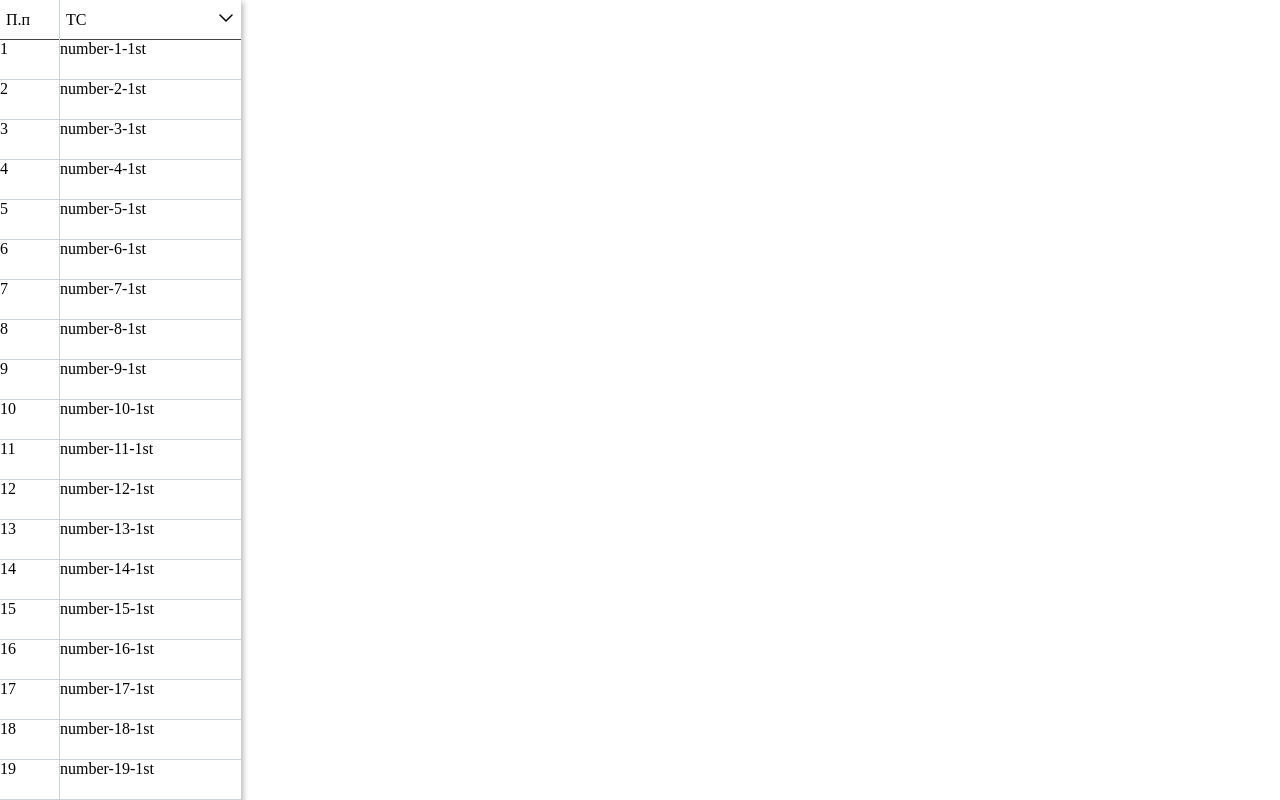
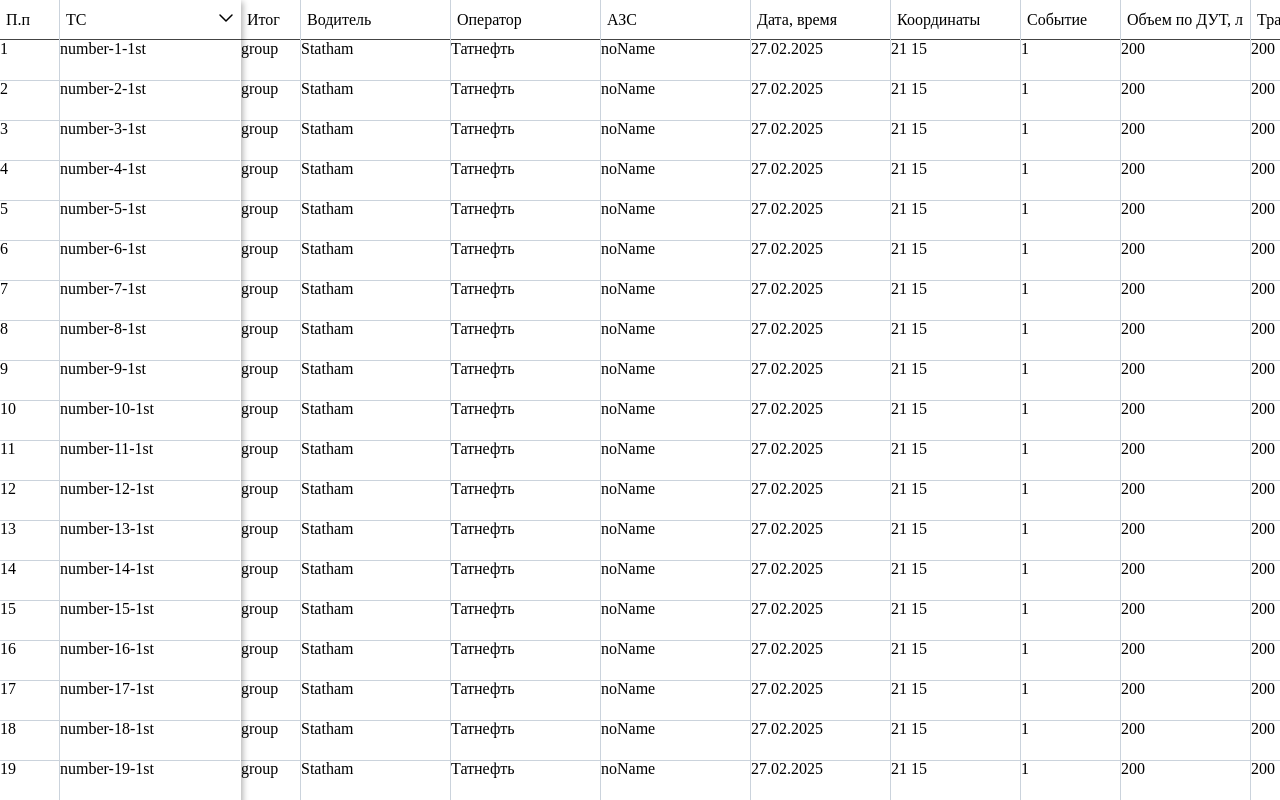
Before and after one commit to steel-mountain/table, a React (Vite) app: page / in a window 1280 px wide. Built offline with nearby package versions, Linux system fonts and the light colour scheme.

Commit message:
fix border

```diff
--- a/src/App.tsx
+++ b/src/App.tsx
@@ -46,7 +46,6 @@ function App() {
     () => ({
       wrapperStyle: {},
       isHeaderSticky: true,
-      isBorder: true,
       enableColumnVirtualizer: false,
       maxWidth: true,
       headerStyle: {
--- a/src/components/Table/Table.tsx
+++ b/src/components/Table/Table.tsx
@@ -16,7 +16,8 @@ interface CustomTableProps {
   tableProps?: {
     wrapperStyle?: React.CSSProperties;
     isHeaderSticky?: boolean;
-    isBorder?: boolean;
+    isBorderRight?: boolean;
+    isBorderBottom?: boolean;
     enableColumnVirtualizer?: boolean;
     maxWidth?: boolean;
     headerStyle?: React.CSSProperties;
@@ -31,8 +32,16 @@ const zIndexWrapper = 2;
 const boxShadowPinnedTable = "4px 0 6px -2px rgba(0, 0, 0, 0.3)";
 
 export const CustomTable: FC<CustomTableProps> = memo(({ columns, data, tableProps }) => {
-  const { wrapperStyle, isHeaderSticky, headerStyle, bodyStyle, isBorder, enableColumnVirtualizer, maxWidth } =
-    tableProps ?? {};
+  const {
+    wrapperStyle,
+    isHeaderSticky,
+    headerStyle,
+    bodyStyle,
+    isBorderRight = true,
+    isBorderBottom = true,
+    enableColumnVirtualizer,
+    maxWidth,
+  } = tableProps ?? {};
 
   const [dataTable, setDataTable] = useState<any[]>([]);
   const [expandedIndexes, setExpandedIndexes] = useState<Array<number | string>>([]);
@@ -161,7 +170,7 @@ export const CustomTable: FC<CustomTableProps> = memo(({ columns, data, tablePro
                     <div
                       key={column.field}
                       className={clsx(styles.headerInner, {
-                        [styles.withBorderHeader]: isBorder,
+                        [styles.withBorderHeader]: isBorderRight,
                       })}
                       style={column.cellStyle}
                     >
@@ -194,13 +203,12 @@ export const CustomTable: FC<CustomTableProps> = memo(({ columns, data, tablePro
                       width: "100%",
                       height: `${virtualRow.size}px`,
                       transform: `translateY(${virtualRow.start}px)`,
-                      borderBottom: "1px solid #cbd3dc",
                       display: "flex",
                     }}
                   >
                     {memoizedColums.map((column: ColumnType) => {
                       if (!column?.pinned) return null;
-                      const isBorderVisible = isBorder && lastPinned?.field !== column.field;
+                      const isBorder = isBorderRight && lastPinned?.field !== column.field;
 
                       return (
                         <FirstLevelItem
@@ -212,7 +220,8 @@ export const CustomTable: FC<CustomTableProps> = memo(({ columns, data, tablePro
                           onSetExpandIndexes={onSetExpandIndexes}
                           heightAbove={generateNestedItemsTopItemsCount(virtualRow.index)}
                           expanded={expandedIndexes?.includes(rowData.id)}
-                          isBorder={isBorderVisible ?? false}
+                          isBorderRight={isBorder ?? true}
+                          isBorderBottom={isBorderBottom}
                           expandedIndexes={expandedIndexes}
                         />
                       );
@@ -224,7 +233,7 @@ export const CustomTable: FC<CustomTableProps> = memo(({ columns, data, tablePro
           </div>
         </div>
       </>
-      {/* <div style={{ width: "100%" }}>
+      <div style={{ width: "100%" }}>
         {enableColumnVirtualizer ? (
           <div
             ref={childSecondTableRef}
@@ -242,7 +251,7 @@ export const CustomTable: FC<CustomTableProps> = memo(({ columns, data, tablePro
                     <div
                       key={column.field}
                       className={clsx(styles.headerInnerVirtualize, {
-                        [styles.withBorderCell]: isBorder,
+                        [styles.borderRight]: isBorderRight,
                       })}
                       style={{
                         width: `${item.size}px`,
@@ -276,7 +285,6 @@ export const CustomTable: FC<CustomTableProps> = memo(({ columns, data, tablePro
                       position: "absolute",
                       transform: `translateY(${row.start}px)`,
                       width: childSecondTableRef.current?.clientWidth || 0,
-                      borderBottom: "1px solid #cbd3dc",
                       ...bodyStyle,
                     }}
                   >
@@ -290,7 +298,7 @@ export const CustomTable: FC<CustomTableProps> = memo(({ columns, data, tablePro
                         <div
                           key={column.field}
                           className={clsx(styles.bodyInnerVirtualize, {
-                            [styles.withBorderCell]: isBorder,
+                            [styles.borderRight]: isBorderRight,
                           })}
                           style={{
                             ...column.cellStyle,
@@ -330,7 +338,7 @@ export const CustomTable: FC<CustomTableProps> = memo(({ columns, data, tablePro
                     <div
                       key={column.field}
                       className={clsx(styles.headerInner, {
-                        [styles.withBorderCell]: isBorder,
+                        [styles.borderRight]: isBorderRight,
                       })}
                       style={{
                         ...(maxWidth ? { flex: 1 } : {}),
@@ -363,7 +371,6 @@ export const CustomTable: FC<CustomTableProps> = memo(({ columns, data, tablePro
                     style={{
                       position: "absolute",
                       transform: `translateY(${row.start}px)`,
-                      borderBottom: "1px solid #cbd3dc",
                       ...(maxWidth ? { width: "100%", display: "flex" } : {}),
                       ...bodyStyle,
                     }}
@@ -371,7 +378,7 @@ export const CustomTable: FC<CustomTableProps> = memo(({ columns, data, tablePro
                     {columns.map((column: ColumnType) => {
                       if (column?.pinned) return null;
 
-                      const isBorderVisible = isBorder && lastPinned?.field !== column.field;
+                      const isBorder = isBorderRight && lastPinned?.field !== column.field;
 
                       return (
                         <FirstLevelItem
@@ -383,7 +390,8 @@ export const CustomTable: FC<CustomTableProps> = memo(({ columns, data, tablePro
                           onSetExpandIndexes={onSetExpandIndexes}
                           heightAbove={generateNestedItemsTopItemsCount(row.index) + 1}
                           expanded={expandedIndexes?.includes(rowData.id)}
-                          isBorder={isBorderVisible ?? false}
+                          isBorderRight={isBorder ?? false}
+                          isBorderBottom={isBorderBottom}
                           expandedIndexes={expandedIndexes}
                         />
                       );
@@ -394,7 +402,7 @@ export const CustomTable: FC<CustomTableProps> = memo(({ columns, data, tablePro
             </div>
           </div>
         )}
-      </div> */}
+      </div>
     </div>
   );
 });
--- a/src/components/Table/components/FirstLevelItem/FirstLevelItem.tsx
+++ b/src/components/Table/components/FirstLevelItem/FirstLevelItem.tsx
@@ -12,7 +12,8 @@ interface FirstLevelItemProps {
   scrollRef: RefObject<HTMLDivElement | null>;
   heightAbove: number;
   expanded: boolean;
-  isBorder: boolean;
+  isBorderRight?: boolean;
+  isBorderBottom?: boolean;
   expandedIndexes: Array<number | string>;
   key: number | string;
   onSetExpandIndexes: (id: string | number, isParent?: boolean, children?: any[]) => void;
@@ -28,7 +29,8 @@ export const FirstLevelItem: FC<FirstLevelItemProps> = ({
   scrollRef,
   heightAbove,
   expanded,
-  isBorder,
+  isBorderRight,
+  isBorderBottom,
   expandedIndexes,
   onSetExpandIndexes,
 }) => {
@@ -64,7 +66,6 @@ export const FirstLevelItem: FC<FirstLevelItemProps> = ({
     return totalItemsCount;
   };
 
-  // Для вложенного открытого списка
   const calculateOffsetBeforeIndex = (index: number): number => {
     const rowHeight = defaultHeightRow;
     const children = element?.children ?? [];
@@ -92,7 +93,8 @@ export const FirstLevelItem: FC<FirstLevelItemProps> = ({
       <div
         key={header.field}
         className={clsx(styles.bodyInner, {
-          [styles.withBorderCell]: isBorder,
+          [styles.borderRight]: isBorderRight,
+          [styles.borderBottom]: isBorderBottom,
         })}
         style={{
           ...header.cellStyle,
@@ -111,14 +113,13 @@ export const FirstLevelItem: FC<FirstLevelItemProps> = ({
         <div
           style={{
             minWidth: header?.cellStyle?.minWidth || defaultWidthCell,
-            position: "absolute", // для растягивания блока
             top: 40,
             ...header.cellStyle,
           }}
         >
           <div
             style={{
-              position: "absolute",
+              position: "relative",
               height: `${rowVirtualizer.getTotalSize()}px`,
             }}
           >
@@ -148,7 +149,8 @@ export const FirstLevelItem: FC<FirstLevelItemProps> = ({
                     onSetExpandIndexes={onSetExpandIndexes}
                     heightAbove={generateNestedItemsTopItemsCount(virtualRow.index) + 1 + heightAbove}
                     expanded={expandedIndexes?.includes(rowData.id)}
-                    isBorder={isBorder ?? false}
+                    isBorderRight={isBorderRight}
+                    isBorderBottom={isBorderBottom}
                   />
                 </div>
               );
--- a/src/components/Table/components/FirstLevelItem/styles.module.scss
+++ b/src/components/Table/components/FirstLevelItem/styles.module.scss
@@ -11,13 +11,17 @@
   }
 }
 
-.withBorderCell {
+.borderRight {
   border-right: 1px solid #cbd3dc !important;
   &:last-child {
     border-right: none;
   }
 }
 
+.borderBottom {
+  border-bottom: 1px solid #cbd3dc;
+}
+
 .bodyInnerContainer {
   width: 100%;
   height: 40px;
--- a/src/components/Table/components/SecondLevelItem/styles.module.scss
+++ b/src/components/Table/components/SecondLevelItem/styles.module.scss
@@ -1,6 +1,10 @@
-.withBorderCell {
+.borderRight {
   border-right: 1px solid #cbd3dc !important;
   &:last-child {
     border-right: none;
   }
 }
+
+.borderBottom {
+  border-bottom: 1px solid #cbd3dc;
+}
--- a/src/components/Table/styles.module.scss
+++ b/src/components/Table/styles.module.scss
@@ -82,7 +82,7 @@
   }
 }
 
-.withBorderCell {
+.borderRight {
   border-right: 1px solid #cbd3dc;
   &:last-child {
     border-right: none;
```
Also changed, not shown: src/components/Table/components/SecondLevelItem/SecondLevelItem.tsx (+9 -9 lines).
